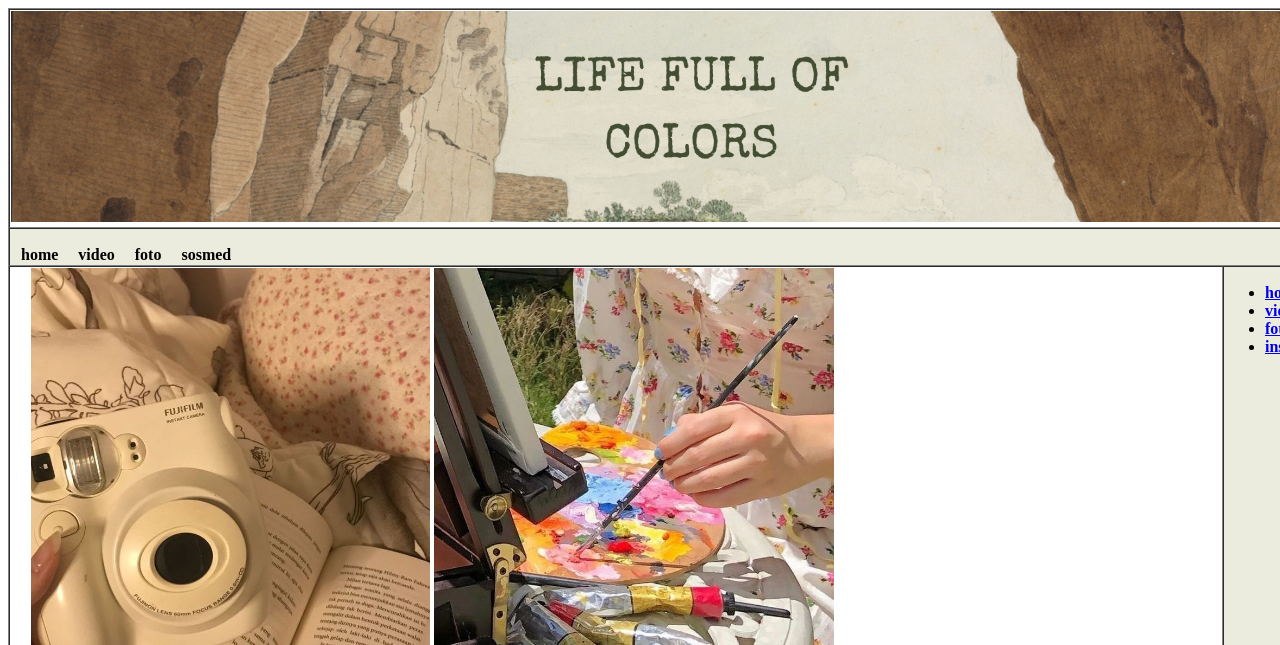
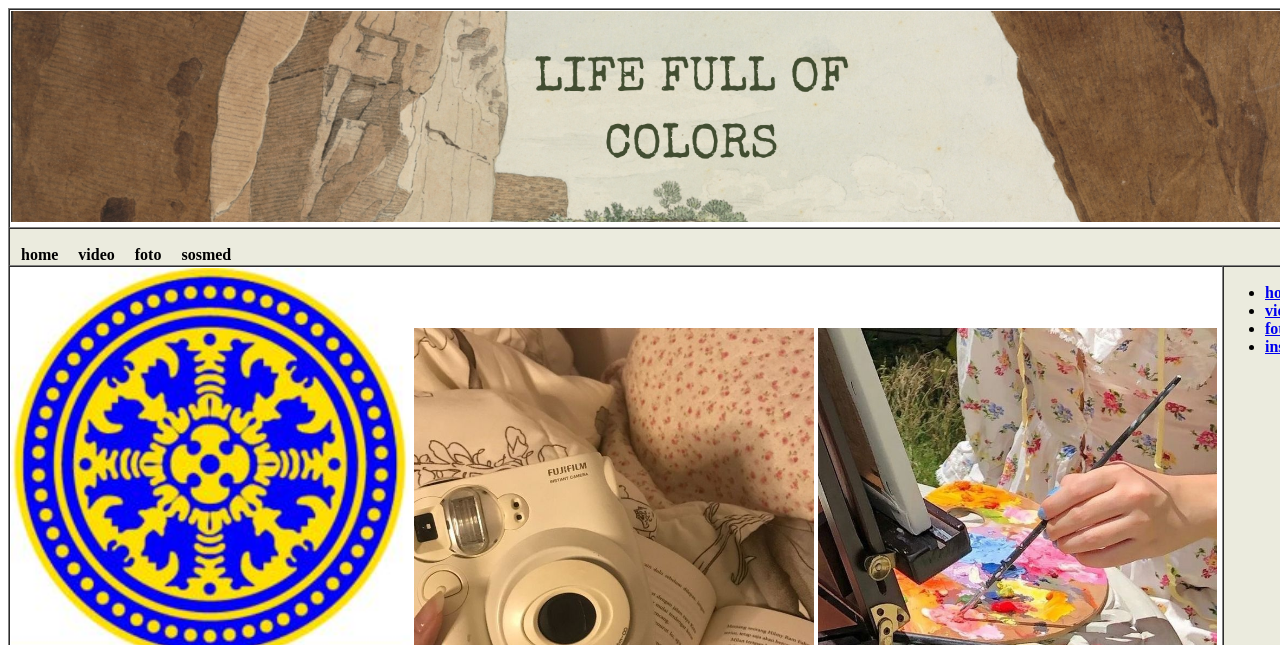
Before and after one commit to Laela10/Laela10.github.io, a plain HTML site: page foto.html in a window 1280 px wide. Shown: the top 645 px of the page. Drawn offline with Linux system fonts and the light colour scheme.

Commit message:
Update foto.html

```diff
--- a/foto.html
+++ b/foto.html
@@ -91,7 +91,7 @@
 		</tr>
 		<tr>
 			<td id="Content">
-				<img class="foto1" src="foto/Universitas Udayana Logo PNG Vector (AI,SVG) Free Download.jpg">
+				<img class="foto1" src="foto/unud.jpg">
 				<img class="foto1" src="foto/foto2.jpeg">
 				<img class="foto1" src="foto/foto4.jpeg">
 				<img class="foto2" src="foto/foto5.jpeg">
```
